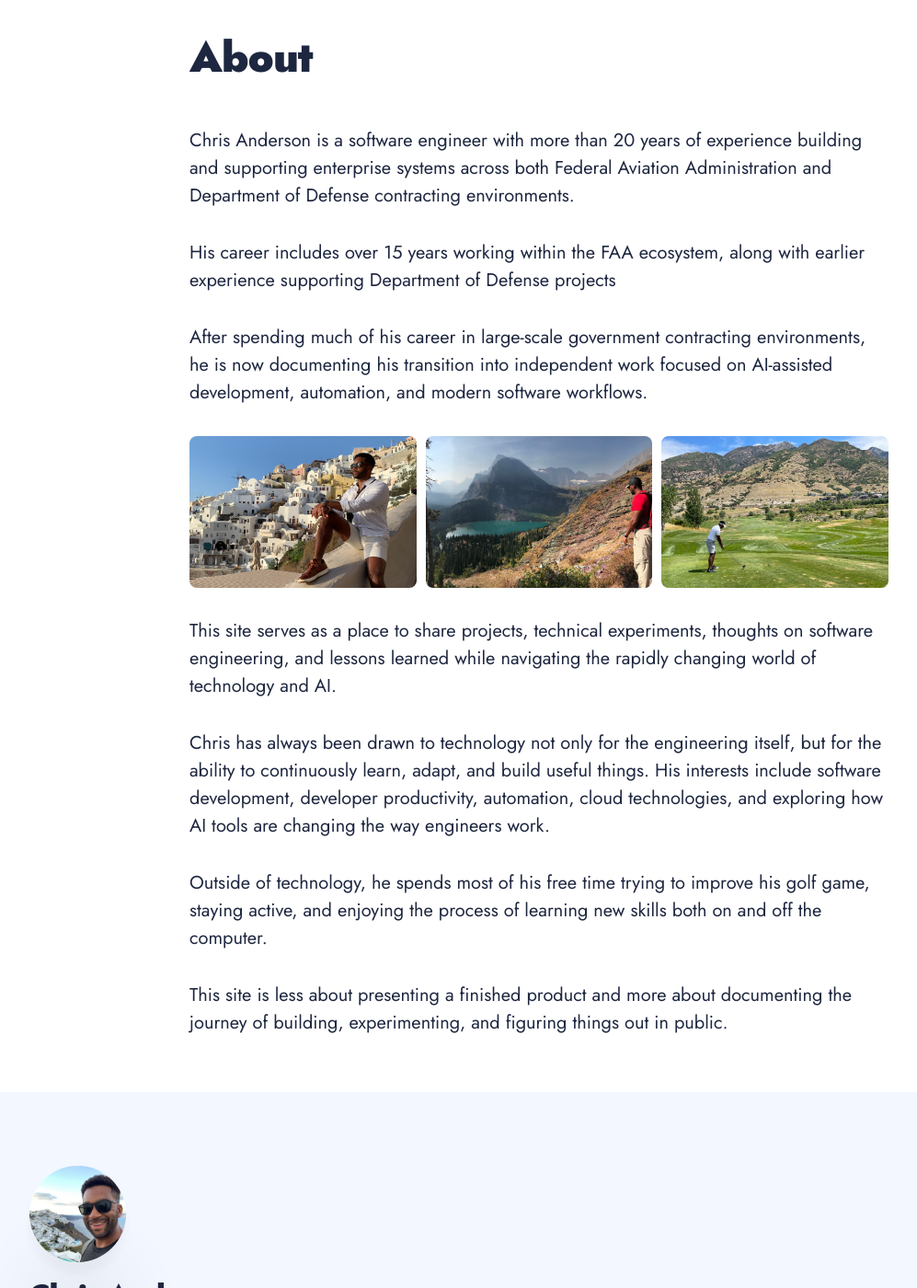
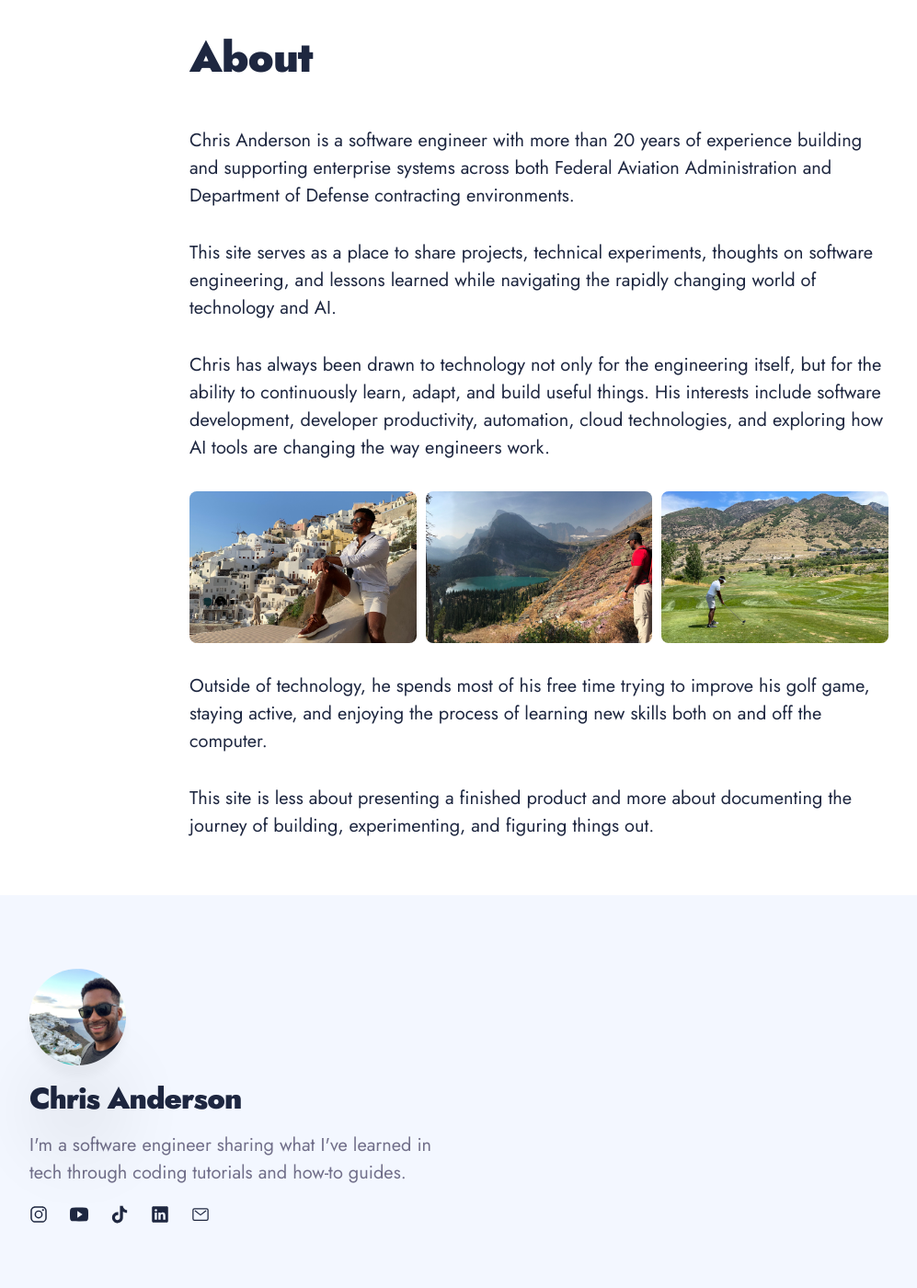
Before and after one commit to dcturbogator/dcturbogator.github.io, a Jekyll site: the page built from about/index.html, in a window 1280 px wide and 1400 px high, scrolled down 756 px. Shown: the whole window at 92% size, without its empty margins (54-1051 px from the left). Built offline with Jekyll 4.4.1, drawn with Linux system fonts in a browser that asks for light colours; nearby versions of some CDN libraries; some of the changed text lies outside the part shown.

Commit message:
Minor changes

```diff
--- a/_includes/footer.html
+++ b/_includes/footer.html
@@ -11,7 +11,7 @@
                         <p class="footer__author-bio">I share free coding tutorials, code snippets, and how to get
                             started in coding.</p> -->
                         <h3 class="footer__author-name">Chris Anderson</h3>
-                        <p class="footer__author-bio">Experienced software developer documenting my transition into independent work focused on AI-assisted development and automation. Outside of technology, I spend most of my trying to get better at golf.</p>
+                        <p class="footer__author-bio">I'm a software engineer sharing what I've learned in tech through coding tutorials and how-to guides.</p>
 
                         <div class="social">
                             <ul class="social__list list-reset">
--- a/about/index.html
+++ b/about/index.html
@@ -24,8 +24,13 @@ layout: default
         <article class="page">
             <div class="page__content">
 <p>Chris Anderson is a software engineer with more than 20 years of experience building and supporting enterprise systems across both Federal Aviation Administration and Department of Defense contracting environments.</p>
-<p>His career includes over 15 years working within the FAA ecosystem, along with earlier experience supporting Department of Defense projects</p>
-<p>After spending much of his career in large-scale government contracting environments, he is now documenting his transition into independent work focused on AI-assisted development, automation, and modern software workflows.</p>
+<!-- <p>His career includes over 15 years working within the FAA ecosystem, along with earlier experience supporting Department of Defense projects</p>
+<p>After spending much of his career in large-scale government contracting environments, he is now documenting his transition into independent work focused on AI-assisted development, automation, and modern software workflows.</p> -->
+
+
+<p>This site serves as a place to share projects, technical experiments, thoughts on software engineering, and lessons learned while navigating the rapidly changing world of technology and AI.</p>
+<p>Chris has always been drawn to technology not only for the engineering itself, but for the ability to continuously learn, adapt, and build useful things. His interests include software development, developer productivity, automation, cloud technologies, and exploring how AI tools are changing the way engineers work.</p>
+
                <div class="gallery-box">
                     <div class="gallery">
                         <img src="/assets/img/santorini1.png" />
@@ -35,10 +40,8 @@ layout: default
                     <!-- <em>Gallery / <a href="https://unsplash.com/" target="_blank">Unsplash</a></em> -->
                 </div>
 
-<p>This site serves as a place to share projects, technical experiments, thoughts on software engineering, and lessons learned while navigating the rapidly changing world of technology and AI.</p>
-<p>Chris has always been drawn to technology not only for the engineering itself, but for the ability to continuously learn, adapt, and build useful things. His interests include software development, developer productivity, automation, cloud technologies, and exploring how AI tools are changing the way engineers work.</p>
 <p>Outside of technology, he spends most of his free time trying to improve his golf game, staying active, and enjoying the process of learning new skills both on and off the computer.</p>
-<p>This site is less about presenting a finished product and more about documenting the journey of building, experimenting, and figuring things out in public.</p>
+<p>This site is less about presenting a finished product and more about documenting the journey of building, experimenting, and figuring things out.</p>
 
 
 
--- a/index.html
+++ b/index.html
@@ -12,8 +12,8 @@ layout: default
                     <div class="hero__inner">
                         <div class="hero__left">
                             <h1 class="hero__title">Hi! I’m Chris 👋🏽</h1>
-                            <!-- <p class="hero__description">I'm a software engineer sharing what I've learned in tech through coding tutorials and how-to guides.</p> -->
-                            <p class="hero__description">Experienced software developer documenting my transition into independent work focused on AI-assisted development and automation. Outside of technology, I spend most of my trying to get better at golf.</p>
+                            <p class="hero__description">I'm a software engineer sharing what I've learned in tech through coding tutorials and how-to guides.</p>
+                            <!-- <p class="hero__description">Experienced software developer documenting my transition into independent work focused on AI-assisted development and automation. Outside of technology, I spend most of my trying to get better at golf.</p> -->
                             <div class="hero__subscribe">&nbsp;
                                 <!-- <form class="subscribe-form validate"
                                     action="//frnla.us6.list-manage.com/subscribe/post?u=6314d69a3f315af7ce3fb00a0&amp;id=3038727cc3"
```
